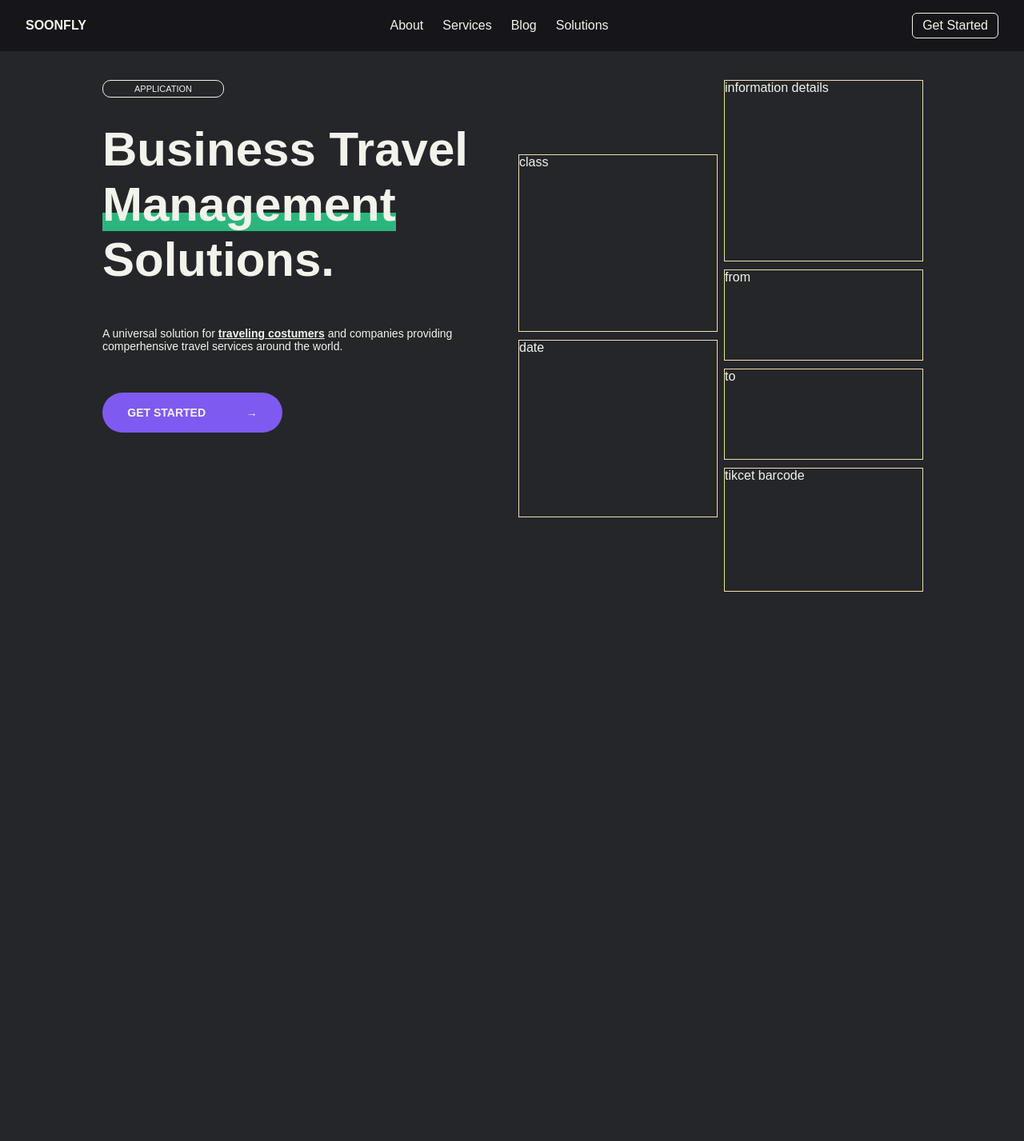
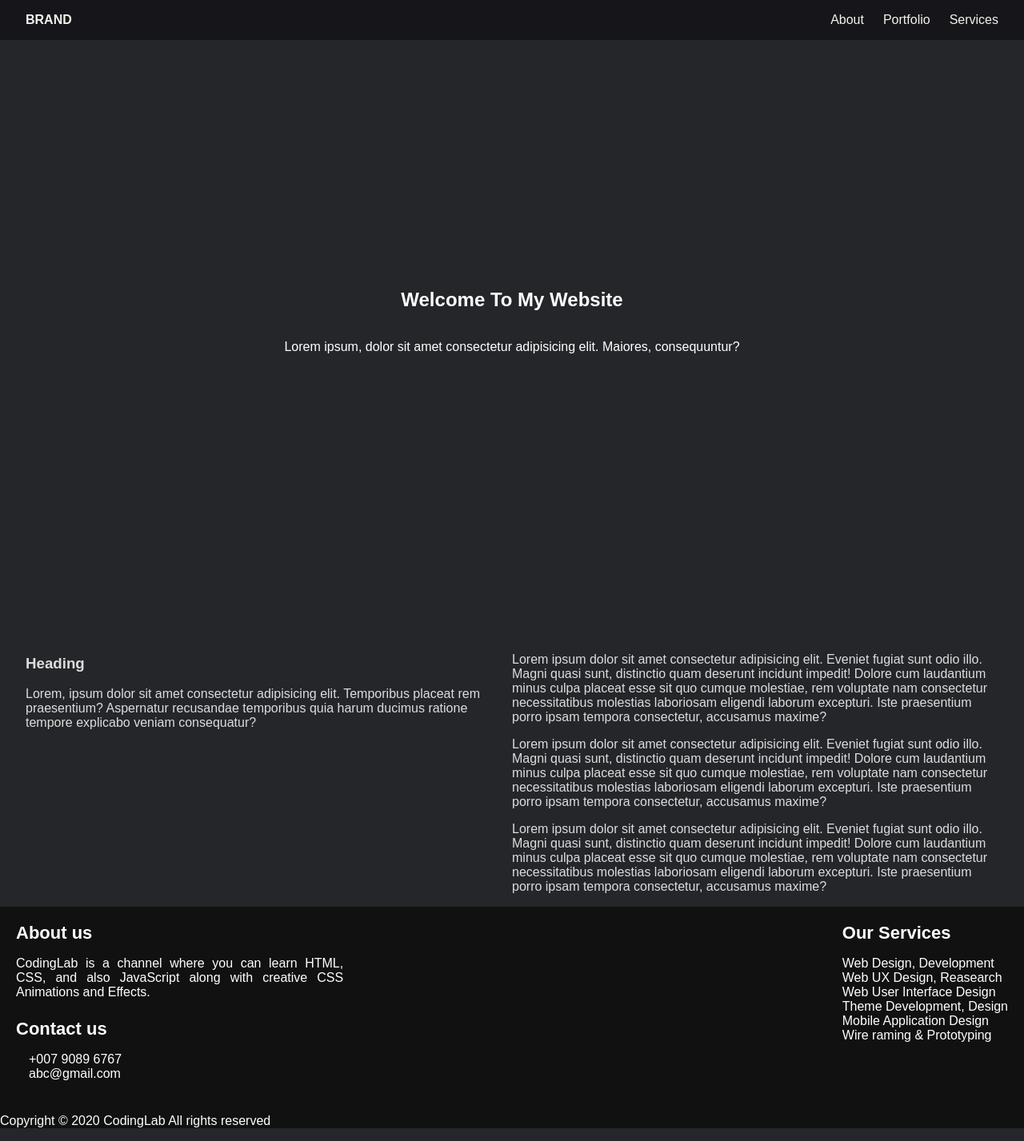
Before and after one commit to Nopalogic/learn-nextjs, a Next.js app: page / in a window 1280 px wide. Shown: the whole page at 80% size. Before the commit the page ends 800 px from the top, so only its background shows below. Built offline with nearby package versions, Linux system fonts and the light colour scheme.

Commit message:
add footer

```diff
--- a/app/layout.jsx
+++ b/app/layout.jsx
@@ -1,5 +1,6 @@
 import './globals.css';
 import Navbar from '../components/navbar/Navbar';
+import Footer from '../components/footer';
 
 export default function RootLayout({ children }) {
 	return (
@@ -8,6 +9,7 @@ export default function RootLayout({ children }) {
 			<body>
 				<Navbar />
 				{children}
+				<Footer />
 			</body>
 		</html>
 	);
--- a/app/page.jsx
+++ b/app/page.jsx
@@ -3,36 +3,45 @@ import style from './page.module.css';
 export default function Home() {
 	return (
 		<div className={style.container}>
-			<div className={style.column}>
-				<div className={style.badge}>
-					<span>application</span>
-				</div>
-				<div>
-					<h1 className={style.title}>
-						Business Travel <span className={style.bar}>Management</span> Solutions.
-					</h1>
-					<p className={style.subtitle}>
-						A universal solution for <span className={style.bold}>traveling costumers</span> and companies providing comperhensive travel services around the world.
-					</p>
-					<button className={style.button}>
-						<span>get started</span> <span>&rarr;</span>
-					</button>
-				</div>
-			</div>
-			<div className={style.column}>
-				<div className={style.wrapper}>
-					<div className={style.box}>
-						<div className={style.class}>class</div>
-						<div className={style.date}>date</div>
+			<section className={style.hero}>
+				<h1>Welcome To My Website</h1>
+				<p>Lorem ipsum, dolor sit amet consectetur adipisicing elit. Maiores, consequuntur?</p>
+			</section>
+
+			{/* About */}
+			<section></section>
+
+			{/* Portfolio */}
+			<section className={style.portfolio}>
+				<div className={style.row}>
+					<div className={style.column} id={style.left}>
+						<div className={style.heading}>
+							<h3>Heading</h3>
+							<p>
+								Lorem, ipsum dolor sit amet consectetur adipisicing elit. Temporibus placeat rem praesentium? Aspernatur recusandae temporibus quia harum ducimus ratione tempore explicabo veniam
+								consequatur?
+							</p>
+						</div>
 					</div>
-					<div className={style.box}>
-						<div className={style.info}>information details</div>
-						<div className={style.direction}>from</div>
-						<div className={style.direction}>to</div>
-						<div className={style.ticket}>tikcet barcode</div>
+					<div className={style.column} id={style.right}>
+						<p>
+							Lorem ipsum dolor sit amet consectetur adipisicing elit. Eveniet fugiat sunt odio illo. Magni quasi sunt, distinctio quam deserunt incidunt impedit! Dolore cum laudantium minus culpa
+							placeat esse sit quo cumque molestiae, rem voluptate nam consectetur necessitatibus molestias laboriosam eligendi laborum excepturi. Iste praesentium porro ipsam tempora consectetur,
+							accusamus maxime?
+						</p>
+						<p>
+							Lorem ipsum dolor sit amet consectetur adipisicing elit. Eveniet fugiat sunt odio illo. Magni quasi sunt, distinctio quam deserunt incidunt impedit! Dolore cum laudantium minus culpa
+							placeat esse sit quo cumque molestiae, rem voluptate nam consectetur necessitatibus molestias laboriosam eligendi laborum excepturi. Iste praesentium porro ipsam tempora consectetur,
+							accusamus maxime?
+						</p>
+						<p>
+							Lorem ipsum dolor sit amet consectetur adipisicing elit. Eveniet fugiat sunt odio illo. Magni quasi sunt, distinctio quam deserunt incidunt impedit! Dolore cum laudantium minus culpa
+							placeat esse sit quo cumque molestiae, rem voluptate nam consectetur necessitatibus molestias laboriosam eligendi laborum excepturi. Iste praesentium porro ipsam tempora consectetur,
+							accusamus maxime?
+						</p>
 					</div>
 				</div>
-			</div>
+			</section>
 		</div>
 	);
 }
--- a/app/page.module.css
+++ b/app/page.module.css
@@ -1,124 +1,33 @@
-.container {
-	width: min(100% - 64px, 1024px);
+/* .container {
+	width: min(100% - 32px, 1280px);
 	margin-inline: auto;
-	margin-top: 100px;
+} */
+
+.hero {
+	height: 100vh;
+	color: #fff;
 	display: flex;
-	gap: 16px;
-	color: var(--alfa);
+	flex-direction: column;
+	justify-content: center;
+	align-items: center;
+	/* position: relative; */
+	z-index: -2;
+}
+
+.portfolio {
+	padding: 0 32px;
+	color: #ddd;
+}
+
+.row {
+	display: flex;
 }
 
 .column {
 	width: 50%;
 }
 
-.badge {
-	width: 150px;
-	height: 20px;
-	display: flex;
-	justify-content: center;
-	align-items: center;
-	border-radius: 10px;
-	border: 1px solid var(--alfa);
-	font-size: 11px;
-	text-transform: uppercase;
+.heading {
+	position: sticky;
+	top: 70px;
 }
-
-.title {
-	margin: 30px 0 0 0;
-	padding: 0;
-	font-size: 60px;
-	font-weight: 600;
-}
-
-.bar {
-	background: linear-gradient(to bottom, transparent 0%, transparent 65%, #2cb67d 65%, #2cb67d 100%);
-}
-
-.subtitle {
-	margin: 50px 0;
-	font-size: 14px;
-}
-
-.bold {
-	font-weight: bold;
-	text-decoration: underline;
-}
-
-.button {
-	width: 225px;
-	height: 50px;
-	display: flex;
-	justify-content: space-around;
-	align-items: center;
-	background-color: #7f5af0;
-	color: var(--alfa);
-	border: none;
-	outline: none;
-	border-radius: 25px;
-	font-size: 14px;
-	font-weight: 600;
-	text-transform: uppercase;
-}
-
-.wrapper {
-	height: 80vh;
-	display: flex;
-	gap: 10px;
-}
-
-.box{
-	width: 50%;
-	display: flex;
-	flex-direction: column;
-	gap: 10px;
-	justify-content: center;
-}
-
-.class {
-	border: 1px solid wheat;
-	width: 100%;
-	height: 220px;
-}
-
-.date {
-	border: 1px solid wheat;
-	width: 100%;
-	height: 220px;
-}
-
-.info{
-	border: 1px solid wheat;
-	width: 100%;
-	height: 250px;
-}
-
-.direction{
-	border: 1px solid wheat;
-	width: 100%;
-	height: 125px;
-}
-
-.ticket{
-	border: 1px solid wheat;
-	width: 100%;
-	height: 170px;
-}
-
-@media only screen and (width: 360px) {
-	.container {
-		display: block;
-	}
-
-	.column{
-		width: 100%;
-	}
-
-	.wrapper{
-		display: block;
-		margin-top: 40px;
-	}
-
-	.box{
-		width: 100%;
-	}
-}
--- /dev/null
+++ b/components/footer/footer.module.css
@@ -0,0 +1,122 @@
+.footer {
+	width: 100%;
+	background: #111;
+  color: #fff;
+  bottom: 0;
+}
+
+.content {
+	max-width: 1350px;
+	margin: auto;
+	padding: 20px;
+	display: flex;
+	flex-wrap: wrap;
+	justify-content: space-between;
+}
+
+.leftBox {
+	width: 33%;
+	transition: all 0.4s ease;
+}
+
+.topic {
+	font-size: 22px;
+	font-weight: 600;
+	color: #fff;
+	margin-bottom: 16px;
+}
+.content p {
+	text-align: justify;
+}
+.lower {
+	margin: 24px 0 5px 0;
+}
+.content .lower i {
+	padding-right: 16px;
+}
+.content .middle {
+	padding-left: 80px;
+}
+.content .middle a {
+	line-height: 32px;
+}
+.content .right input[type='text'] {
+	height: 45px;
+	width: 100%;
+	outline: none;
+	color: #d9d9d9;
+	background: #000;
+	border-radius: 5px;
+	padding-left: 10px;
+	font-size: 17px;
+	border: 2px solid #222222;
+}
+.content .right input[type='submit'] {
+	height: 42px;
+	width: 100%;
+	font-size: 18px;
+	color: #d9d9d9;
+	background: #eb2f06;
+	outline: none;
+	border-radius: 5px;
+	letter-spacing: 1px;
+	cursor: pointer;
+	margin-top: 12px;
+	border: 2px solid #eb2f06;
+	transition: all 0.3s ease-in-out;
+}
+.content .right input[type='submit']:hover {
+	background: none;
+	color: #eb2f06;
+}
+.content .media-icons a {
+	font-size: 16px;
+	height: 45px;
+	width: 45px;
+	display: inline-block;
+	text-align: center;
+	line-height: 43px;
+	border-radius: 5px;
+	border: 2px solid #222222;
+	margin: 30px 5px 0 0;
+	transition: all 0.3s ease;
+}
+.content .media-icons a:hover {
+	border-color: #eb2f06;
+}
+.bottom {
+	width: 100%;
+	text-align: right;
+	color: #d9d9d9;
+	padding: 0 40px 5px 0;
+}
+.bottom a {
+	color: #eb2f06;
+}
+
+
+@media (max-width: 1100px) {
+	.content .middle {
+		padding-left: 50px;
+	}
+}
+@media (max-width: 950px) {
+	.content .box {
+		width: 50%;
+	}
+	.content .right {
+		margin-top: 40px;
+	}
+}
+@media (max-width: 560px) {
+	.footer {
+		position: relative;
+	}
+	.content .box {
+		width: 100%;
+		margin-top: 30px;
+	}
+	.content .middle {
+		padding-left: 0;
+	}
+}
--- /dev/null
+++ b/components/footer/index.js
@@ -0,0 +1,55 @@
+import style from './footer.module.css';
+
+export default function Footer() {
+	return (
+		<footer className={style.footer}>
+			<div className={style.content}>
+				<div className={style.leftBox}>
+					<div className="upper">
+						<div className={style.topic}>About us</div>
+						<p>CodingLab is a channel where you can learn HTML, CSS, and also JavaScript along with creative CSS Animations and Effects.</p>
+					</div>
+					<div className={style.lower}>
+						<div className={style.topic}>Contact us</div>
+						<div className="phone">
+							<a href="#">
+								<i className="fas fa-phone-volume"></i>+007 9089 6767
+							</a>
+						</div>
+						<div className="email">
+							<a href="#">
+								<i className="fas fa-envelope"></i>abc@gmail.com
+							</a>
+						</div>
+					</div>
+				</div>
+				<div className="middle box">
+					<div className={style.topic}>Our Services</div>
+					<div>
+						<a href="#">Web Design, Development</a>
+					</div>
+					<div>
+						<a href="#">Web UX Design, Reasearch</a>
+					</div>
+					<div>
+						<a href="#">Web User Interface Design</a>
+					</div>
+					<div>
+						<a href="#">Theme Development, Design</a>
+					</div>
+					<div>
+						<a href="#">Mobile Application Design</a>
+					</div>
+					<div>
+						<a href="#">Wire raming & Prototyping</a>
+					</div>
+				</div>
+			</div>
+			<div className="bottom">
+				<p>
+					Copyright © 2020 <a href="#">CodingLab</a> All rights reserved
+				</p>
+			</div>
+		</footer>
+	);
+}
--- a/components/navbar/Navbar.js
+++ b/components/navbar/Navbar.js
@@ -5,15 +5,13 @@ export default function Navbar() {
 	return (
 			<nav className={style.nav}>
 				<div className={style.brand}>
-					<Link href={'/'}>SOONFLY</Link>
+					<Link href={'/'}>BRAND</Link>
 				</div>
 				<div className={style.links}>
 					<Link href={'/'}>About</Link>
+					<Link href={'/'}>Portfolio</Link>
 					<Link href={'/'}>Services</Link>
-					<Link href={'/'}>Blog</Link>
-					<Link href={'/'}>Solutions</Link>
 				</div>
-				<button className={style.startedButton}>Get Started</button>
 			</nav>
 	);
 }
--- a/components/navbar/navbar.module.css
+++ b/components/navbar/navbar.module.css
@@ -2,15 +2,13 @@
 	width: min(100% - 64px);
 	position: fixed;
 	top: 0;
-	/* z-index: 10; */
+	z-index: 10;
 	display: flex;
 	justify-content: space-between;
 	align-items: center;
 	background-color: var(--charlie);
 	color: var(--alfa);
 	padding: 16px 32px;
-	/* margin: 8px 0; */
-	/* border-radius: 16px; */
 	font-size: 16px;
 }
 
@@ -23,18 +21,3 @@
 	justify-content: space-around;
 	gap: 24px;
 }
-
-.startedButton {
-	padding: 6px 12px;
-	border: 1px solid var(--alfa);
-	border-radius: 6px;
-	background-color: transparent;
-	color: var(--alfa);
-	font-size: 16px;
-	cursor: pointer;
-}
-
-.startedButton:hover {
-	background-color: var(--alfa);
-	color: var(--charlie);
-}
```
Also changed, not shown: components/navbar/NavItem.js (deleted, +0 -8 lines).
